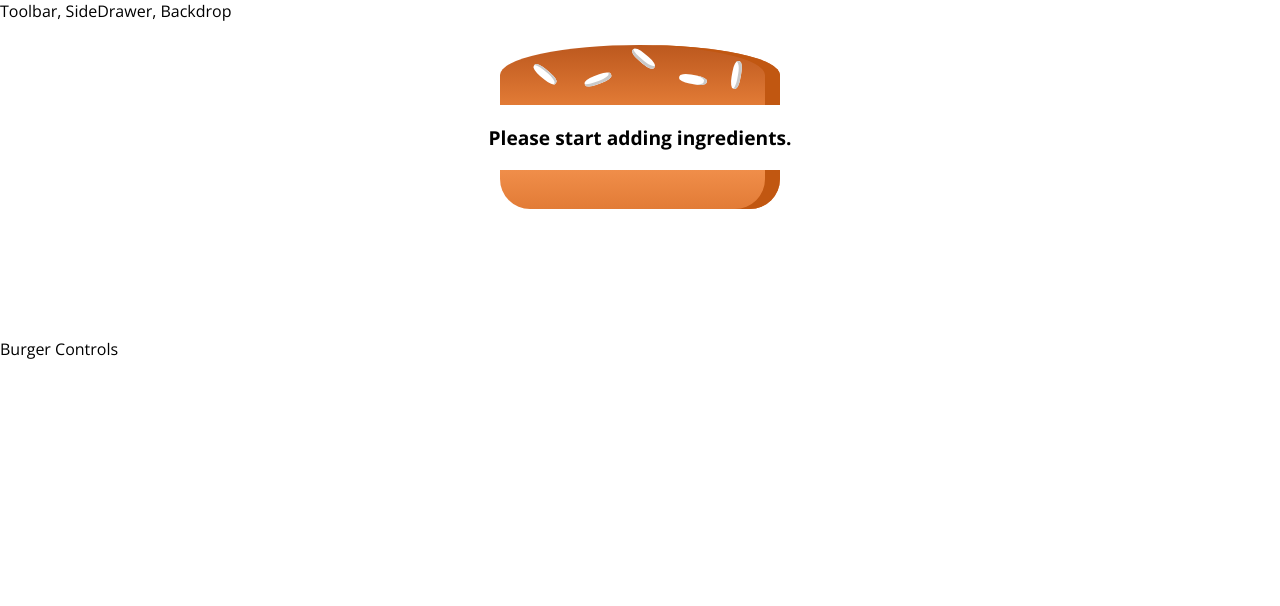
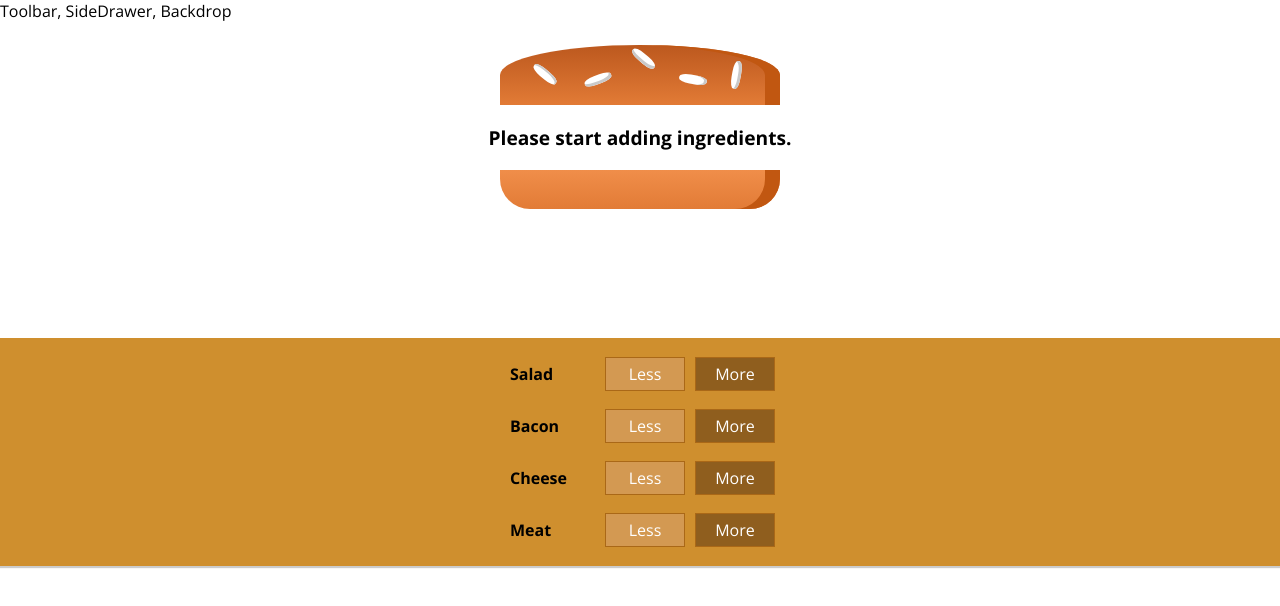
Before and after one commit to AndersonCossul/burger-react-app, a React app: page / in a window 1280 px wide. Shown: the top 606 px of the page. Built offline with nearby package versions, Linux system fonts and the light colour scheme.

Commit message:
Build Controls.

```diff
--- a/src/components/Burger/BuildControls/BuildControl/BuildControl.css
+++ b/src/components/Burger/BuildControls/BuildControl/BuildControl.css
@@ -14,6 +14,7 @@
     border: 1px solid #AA6817;
     cursor: pointer;
     outline: none;
+    transition: all 200ms ease;
 }
 
 .BuildControl button:disabled {
--- a/src/components/Burger/BuildControls/BuildControl/BuildControl.js
+++ b/src/components/Burger/BuildControls/BuildControl/BuildControl.js
@@ -1,11 +1,11 @@
-import React form 'react'
+import React from 'react'
 import classes from './BuildControl.css'
 
 const buildControl = (props) => (
 	<div className={classes.BuildControl}>
-		<div className={classes.Label}>{props.label}</div>
-		<button className={className.Less}>Less</button>
-		<button className={className.More}>More</button>
+		<label className={classes.Label}>{props.label}</label>
+		<button className={classes.Less}>Less</button>
+		<button className={classes.More}>More</button>
 	</div>
 )
 
--- a/src/components/Burger/BuildControls/BuildControls.js
+++ b/src/components/Burger/BuildControls/BuildControls.js
@@ -1,7 +1,19 @@
 import React from 'react'
+import classes from './BuildControls.css'
+import BuildControl from './BuildControl/BuildControl'
+
+const controls = [
+	{ label: 'Salad', type:'salad' },
+	{ label: 'Bacon', type:'bacon' },
+	{ label: 'Cheese', type:'cheese' },
+	{ label: 'Meat', type:'meat' }
+]
 
 const buildControls = (props) => (
-	<div>
+	<div className={classes.BuildControls}>
+		{controls.map(control => (
+			<BuildControl key={control.label} label={control.label} />
+		))}
 	</div>
 )
 
--- a/src/containers/BurgerBuilder/BurgerBuilder.js
+++ b/src/containers/BurgerBuilder/BurgerBuilder.js
@@ -1,6 +1,7 @@
 import React, { Component } from 'react'
 import Auxi from '../../hoc/Auxi'
 import Burger from '../../components/Burger/Burger'
+import BuildControls from '../../components/Burger/BuildControls/BuildControls'
 
 class BurgerBuilder extends Component {
 	state = {
@@ -16,7 +17,7 @@ class BurgerBuilder extends Component {
 		return (
 			<Auxi>
 				<Burger ingredients={this.state.ingredients}/>
-				<div>Burger Controls</div>
+				<BuildControls />
 			</Auxi>
 		)
 	}
```
